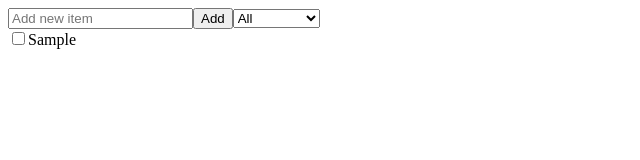
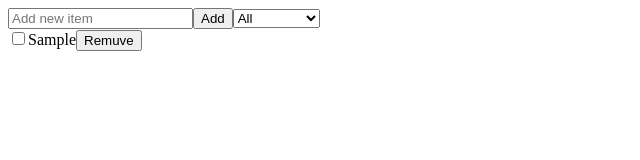
Before and after one commit to irinam759/todo-list, a React (Create React App) app: page / in a window 1280 px wide. Both pictures are taken after typing "Sample" into the empty fields and a click on the button "Add". Shown: the top 160 px of the page, without its empty margins (0-640 px from the left). Built offline with nearby package versions, Linux system fonts and the light colour scheme.

Commit message:
add 'remuve' button on list items

```diff
--- a/src/App.js
+++ b/src/App.js
@@ -71,6 +71,26 @@ handleSubmit = (e) => {
   this.addTask();
 }
 
+//func delete to TASK prompt('dsdsd');
+// const userInput = window.confirm('are you ok?');
+// console.log(userInput);
+remuveTask = (task) => {
+  if (!task.isCompleted){
+    const confirmed = window.confirm('Are you sure? The task is not completed yet');
+    if(confirmed)
+    {
+      this.setState({
+        list:this.state.list.filter(taskItem => !(taskItem === task))
+      });
+    }
+  } else {
+    this.setState({
+      list:this.state.list.filter(taskItem => !(taskItem === task))
+    });
+  }
+
+}
+
   render(){
 
     const allTasks = this.state.list.filter(task => {
@@ -83,9 +103,13 @@ handleSubmit = (e) => {
     return (
     <div key={index}>
       <input type="checkbox" checked={task.isCompleted} onChange={() => this.updateStatus(task)}/>
-      {task.text}</div>
+      {task.text}
+      <button onClick = {() => this.remuveTask(task)}>Remuve</button>
+      </div>
     )
   });
+
+
     return (
       <div>
         <form onSubmit={this.handleSubmit}>
```
